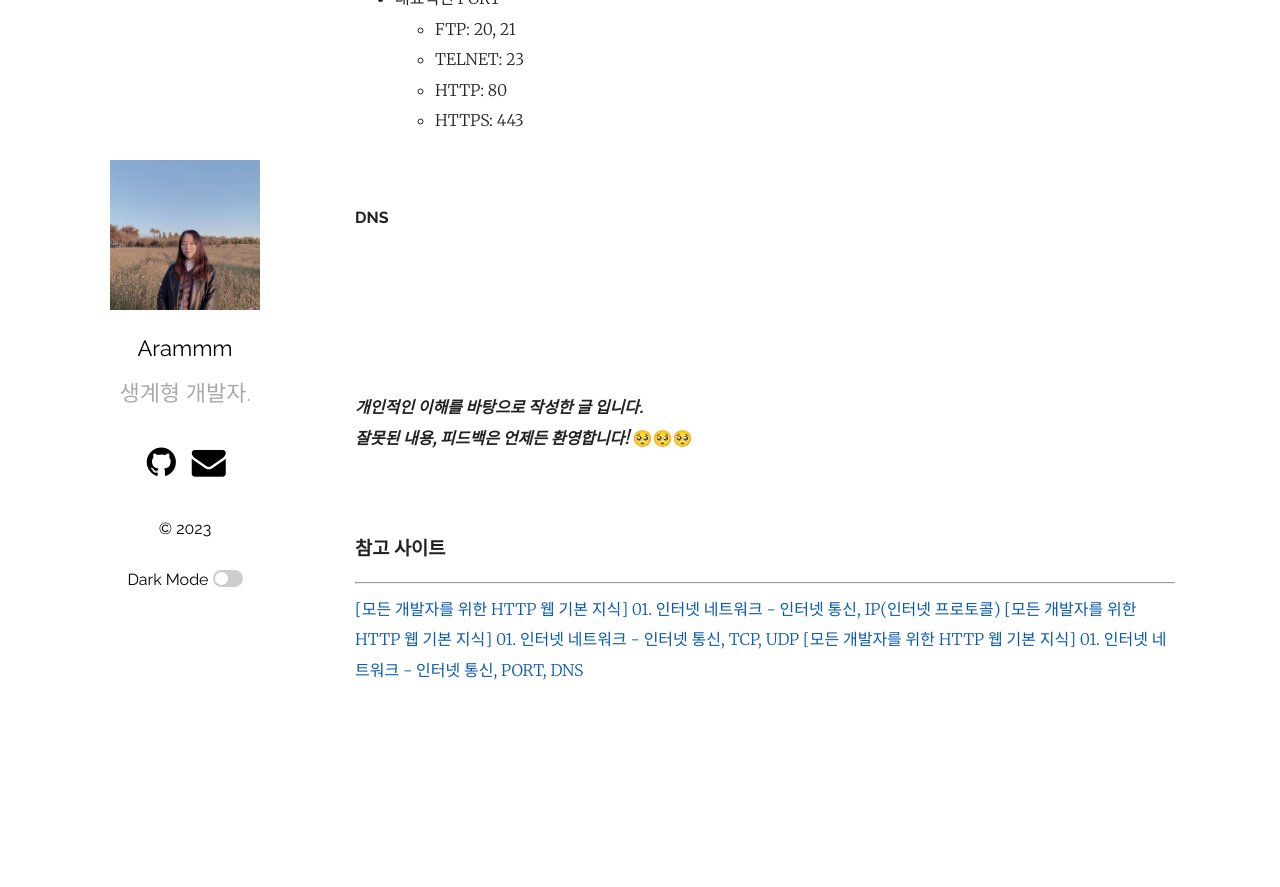
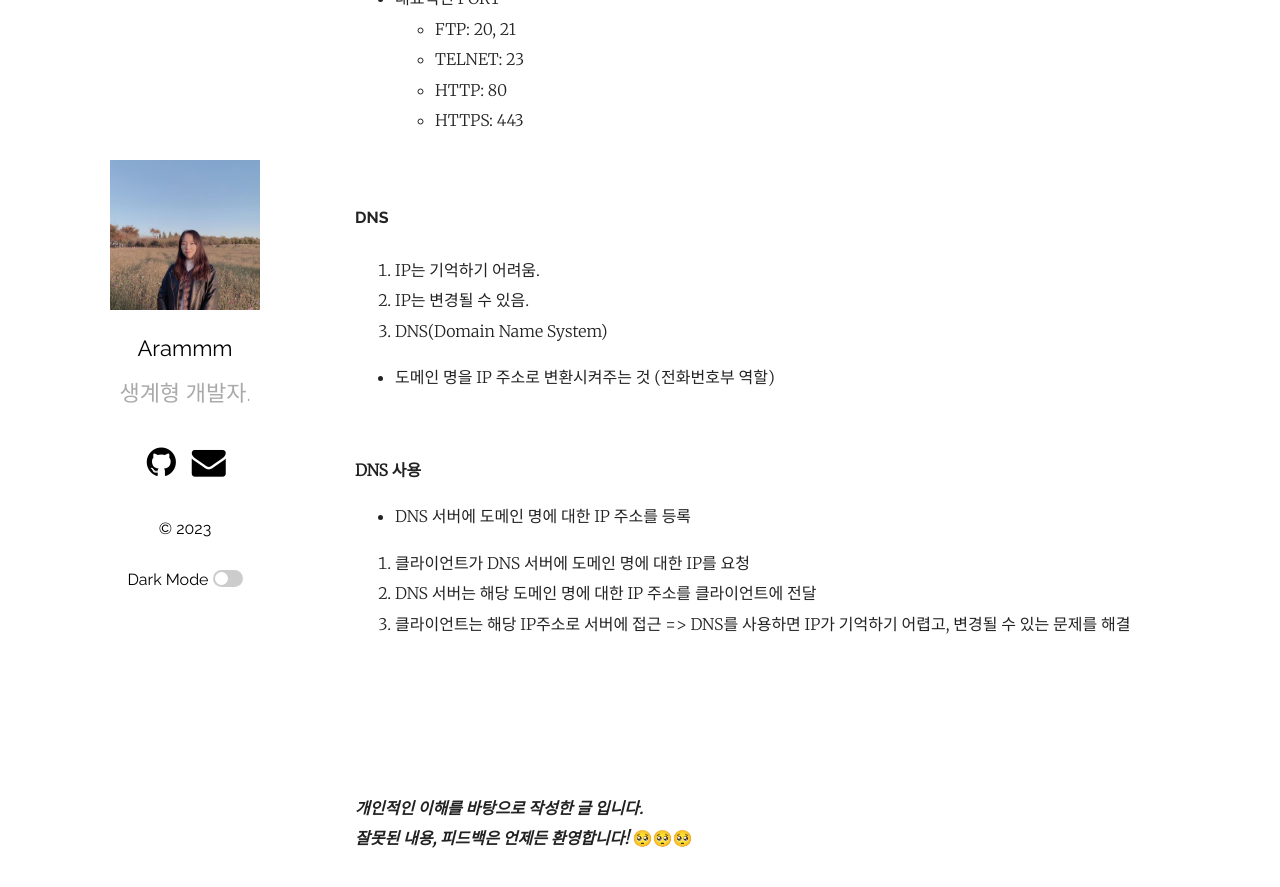
Before and after one commit to YuAram/YuAram.github.io, a Jekyll site: the page built from _posts/2023-06-17-request.markdown, in a window 1280 px wide and 900 px high, scrolled down 4650 px. Shown: the top 887 px of the window. Built offline with Jekyll 4.4.1, drawn with Linux system fonts in a browser that asks for light colours; before the commit the page ends 5380 px from its top, so only the background shows below that.

Commit message:
new Post - 4 [HTTP웹기본지식_인프런] 인터넷 네트워크 - IP, TCP, UDP, PORT, DNS

```diff
--- a/_posts/2023-06-17-request.markdown
+++ b/_posts/2023-06-17-request.markdown
@@ -169,6 +169,23 @@ categories: spring
 
 #### DNS
 
+1. IP는 기억하기 어려움.
+2. IP는 변경될 수 있음.
+3. DNS(Domain Name System)
+
+- 도메인 명을 IP 주소로 변환시켜주는 것 (전화번호부 역할)
+
+<br/>
+
+**DNS 사용**
+
+- DNS 서버에 도메인 명에 대한 IP 주소를 등록
+
+1. 클라이언트가 DNS 서버에 도메인 명에 대한 IP를 요청
+2. DNS 서버는 해당 도메인 명에 대한 IP 주소를 클라이언트에 전달
+3. 클라이언트는 해당 IP주소로 서버에 접근
+   => DNS를 사용하면 IP가 기억하기 어렵고, 변경될 수 있는 문제를 해결
+
 <br/>
 
 <br/><br/><br/>
```
